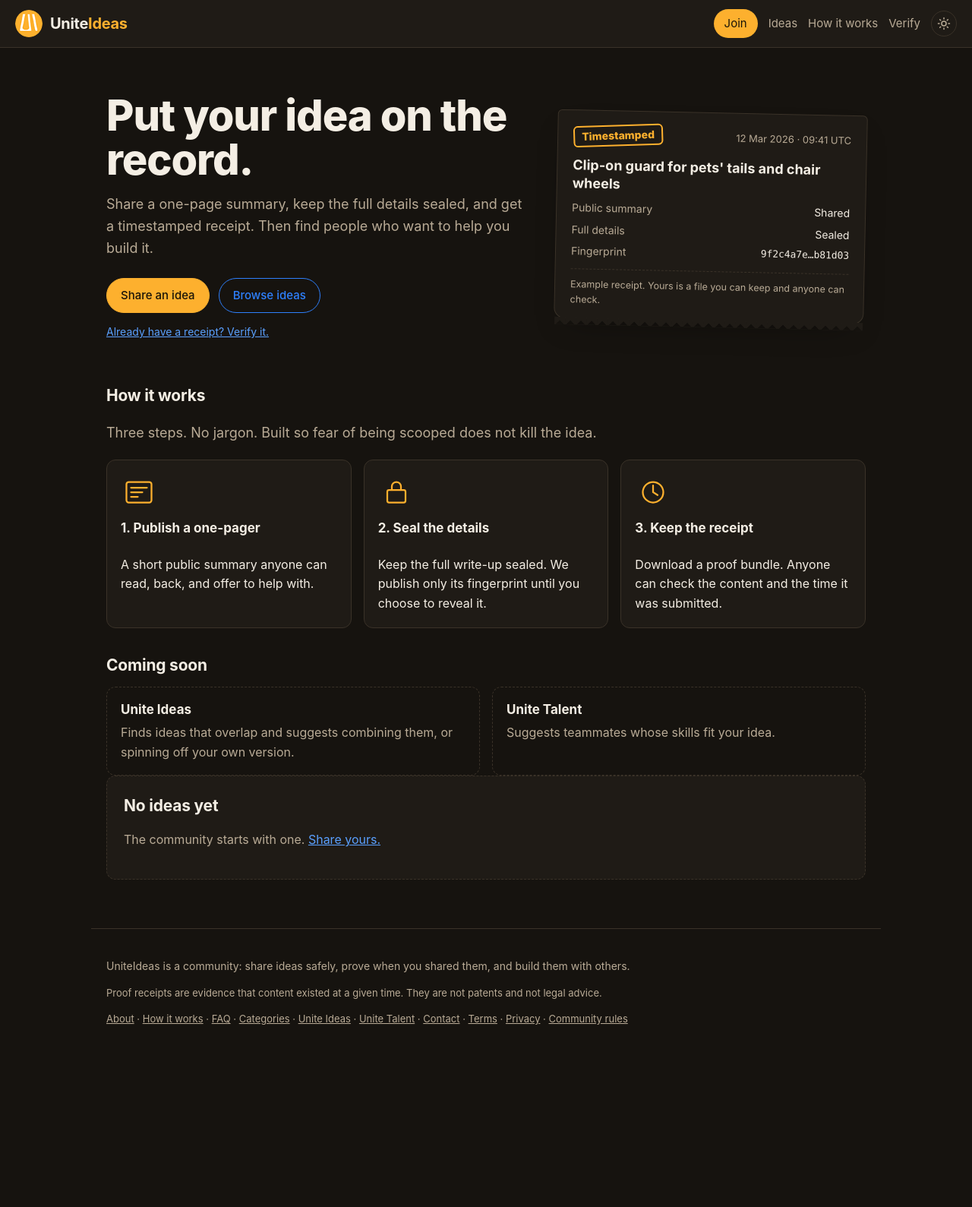
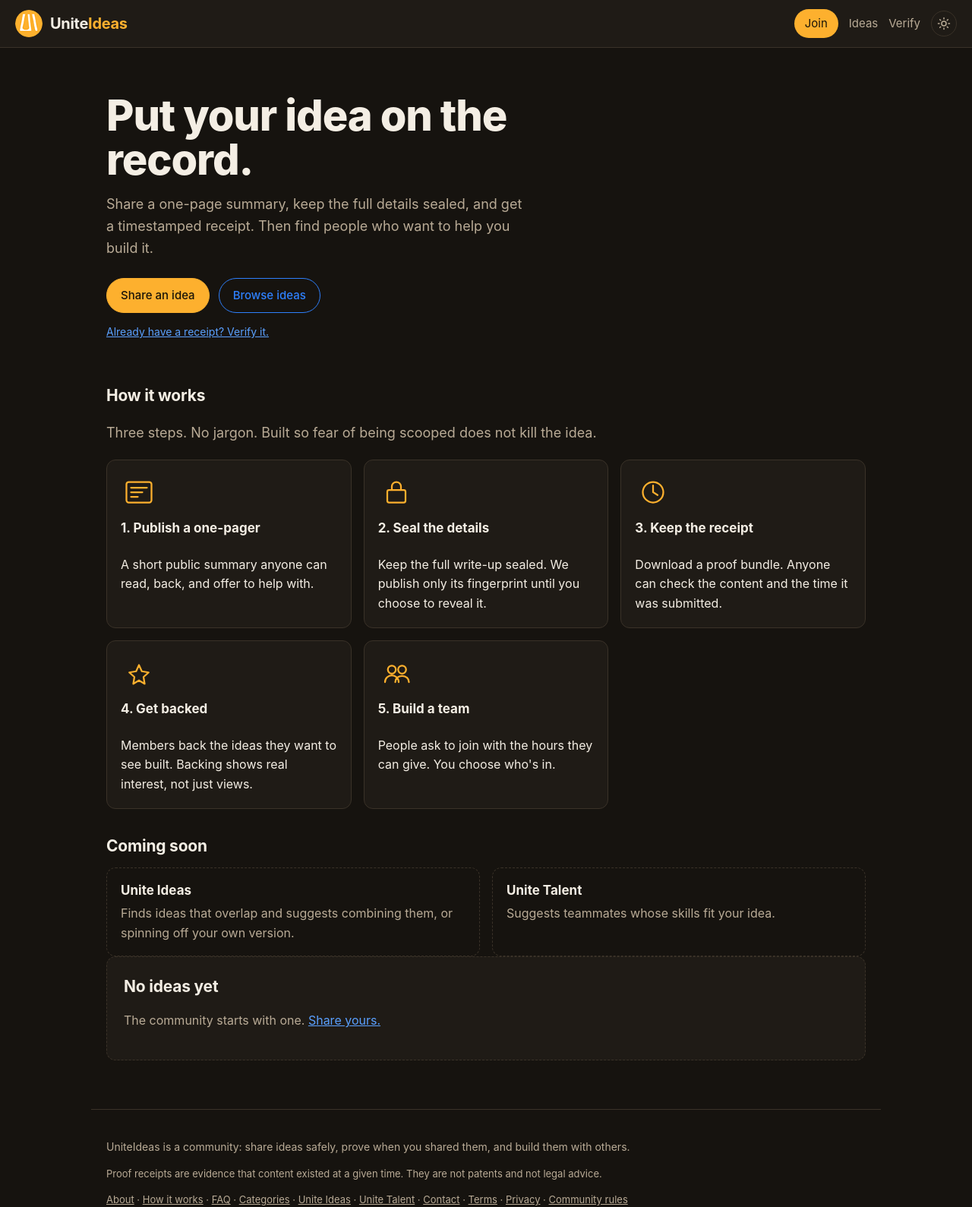
Before and after one commit to den-kom/uniteideas, a FastAPI app: page / in a window 1280 px wide. Shown: the top 1589 px of the page at 76% size. Before the commit the page ends 1349 px from the top, so only its background shows below. Run offline with FastAPI, Linux system fonts and the light colour scheme; parts of the project's set-up code (start-up, migrations or seed data) failed here and were passed over.

Commit message:
Hide proof download/verify links from non-owners, drop the homepage receipt mock-up, trim header nav, extend the how-it-works flow
Co-Authored-By: Claude Sonnet 5.5 <noreply@anthropic.com>
Claude-Session: https://claude.ai/code/session_01GiSaZ6rTsCbAWrd6UrC56N

```diff
--- a/app/templates/base.html
+++ b/app/templates/base.html
@@ -41,7 +41,6 @@
       <a href="/login" class="cta">Join</a>
     {% endif %}
     <a href="/ideas">Ideas</a>
-    <a href="/how-it-works">How it works</a>
     <a href="/verify">Verify</a>
     {% if user %}
       <a href="/profile">{{ user.display_name }}</a>
--- a/app/templates/index.html
+++ b/app/templates/index.html
@@ -21,20 +21,6 @@
     </div>
     <p class="hero-note"><a href="/verify">Already have a receipt? Verify it.</a></p>
   </div>
-
-  <figure class="receipt" aria-label="Example of a proof receipt">
-    <div class="receipt-head">
-      <span class="receipt-stamp">Timestamped</span>
-      <span class="receipt-time">12 Mar 2026 · 09:41 UTC</span>
-    </div>
-    <p class="receipt-title">Clip-on guard for pets' tails and chair wheels</p>
-    <dl class="receipt-rows">
-      <dt>Public summary</dt><dd>Shared</dd>
-      <dt>Full details</dt><dd>Sealed</dd>
-      <dt>Fingerprint</dt><dd class="mono">9f2c4a7e…b81d03</dd>
-    </dl>
-    <figcaption>Example receipt. Yours is a file you can keep and anyone can check.</figcaption>
-  </figure>
 </section>
 
 <section class="how" aria-labelledby="how-heading">
@@ -65,6 +51,22 @@
       </svg>
       <h3>3. Keep the receipt</h3>
       <p>Download a proof bundle. Anyone can check the content and the time it was submitted.</p>
+    </li>
+    <li>
+      <svg class="flow-icon" viewBox="0 0 64 64" aria-hidden="true">
+        <path d="M32 18l5 11 12 2-9 8 2 12-10-6-10 6 2-12-9-8 12-2z" fill="none" stroke="currentColor" stroke-width="3" stroke-linejoin="round"/>
+      </svg>
+      <h3>4. Get backed</h3>
+      <p>Members back the ideas they want to see built. Backing shows real interest, not just views.</p>
+    </li>
+    <li>
+      <svg class="flow-icon" viewBox="0 0 64 64" aria-hidden="true">
+        <circle cx="24" cy="26" r="7" fill="none" stroke="currentColor" stroke-width="3"/>
+        <circle cx="42" cy="26" r="7" fill="none" stroke="currentColor" stroke-width="3"/>
+        <path d="M12 48c0-7 6-12 12-12s12 5 12 12M30 48c0-6 5-11 12-11s12 5 12 11" fill="none" stroke="currentColor" stroke-width="3" stroke-linecap="round"/>
+      </svg>
+      <h3>5. Build a team</h3>
+      <p>People ask to join with the hours they can give. You choose who's in.</p>
     </li>
   </ol>
 </section>
```
Also changed, not shown: app/templates/idea.html (+7 -0 lines).
